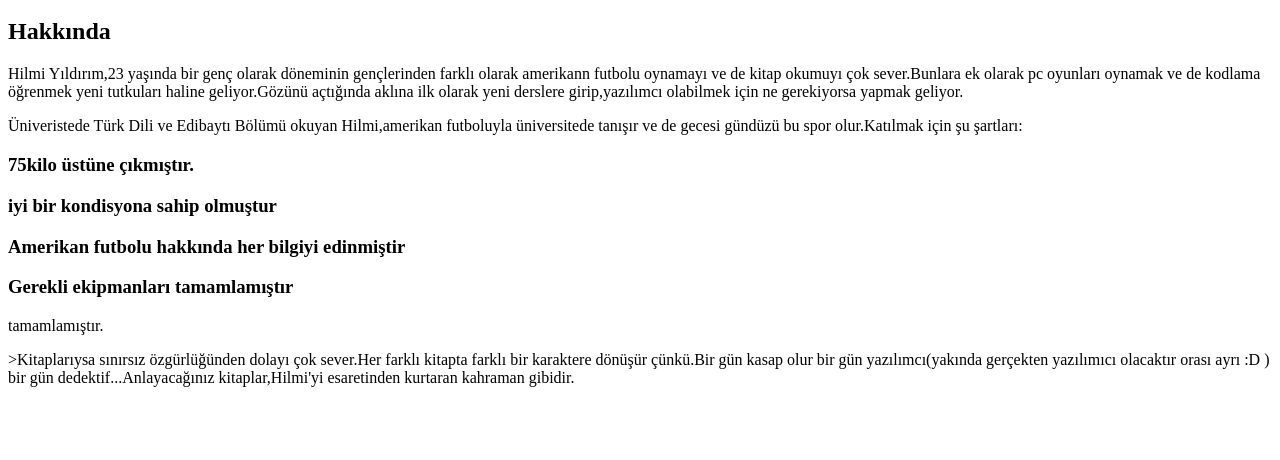
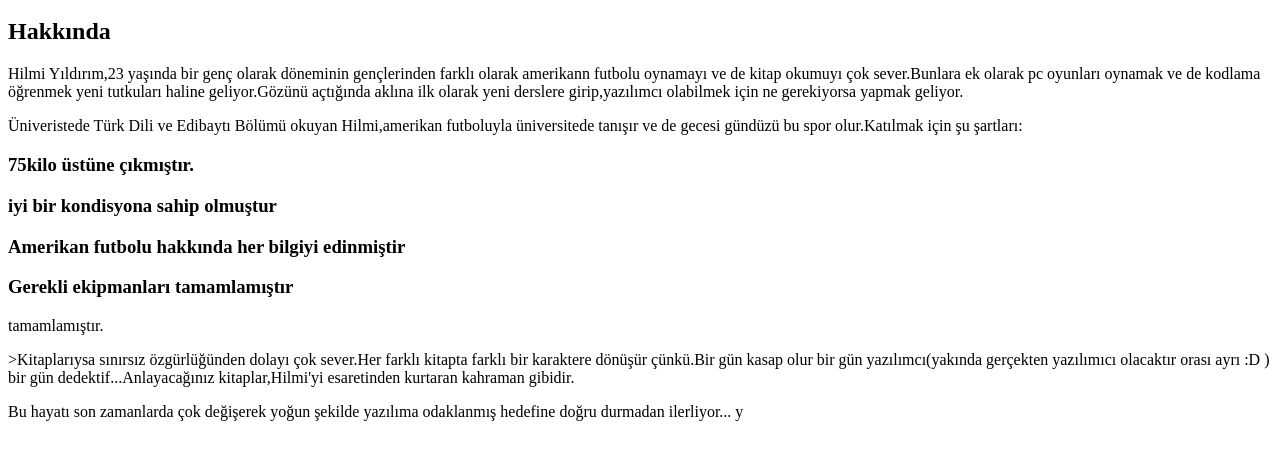
Before and after one commit to Hilmiyl/Hilmi-nin-ilk-web-sayfas-, a plain HTML site: page index.html in a window 1280 px wide. Shown: the part 48-508 px from the top of the page. Drawn offline with Linux system fonts and the light colour scheme.

Commit message:
index son hali

```diff
--- a/index.html
+++ b/index.html
@@ -15,3 +15,5 @@
 <!--Hilmi'nin kitap sevgisi neden ?-->
 
 <p>>Kitaplarıysa sınırsız özgürlüğünden dolayı çok sever.Her farklı kitapta farklı bir karaktere dönüşür çünkü.Bir gün kasap olur bir gün yazılımcı(yakında gerçekten yazılımıcı olacaktır orası ayrı :D )  bir gün dedektif...Anlayacağınız kitaplar,Hilmi'yi esaretinden kurtaran kahraman gibidir.</p>
+
+<p>Bu hayatı son zamanlarda çok değişerek yoğun şekilde yazılıma odaklanmış hedefine doğru durmadan ilerliyor... y</p>
```
